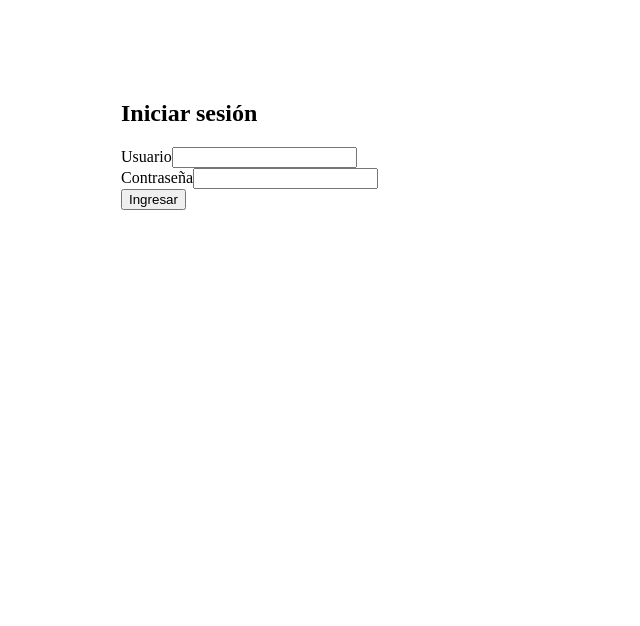
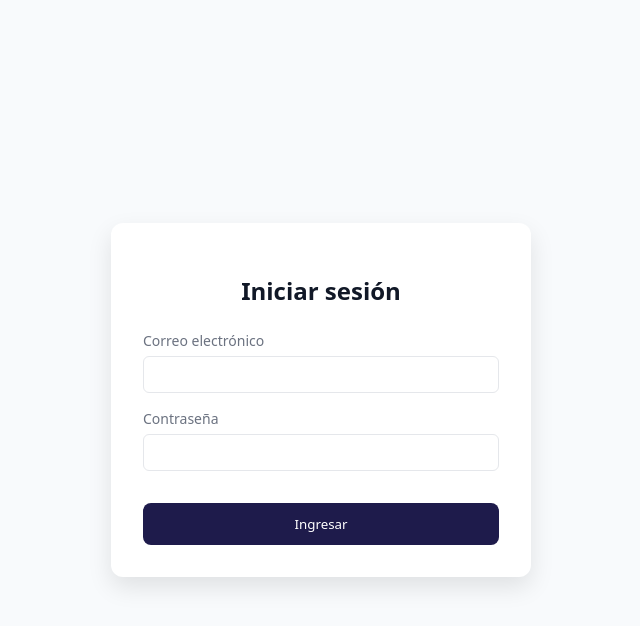
Before and after one commit to andrexi1/prueba-frontend-React, a React (Vite) app: page /login in a window 1280 px wide. Shown: the top 626 px of the page, without its empty margins (319-959 px from the left). Built offline with nearby package versions, Linux system fonts and the light colour scheme.

Commit message:
agregar estilos

```diff
--- a/src/main.jsx
+++ b/src/main.jsx
@@ -3,6 +3,9 @@ import ReactDOM from "react-dom/client";
 import { BrowserRouter } from "react-router-dom";
 import AppRoutes from "./routes/AppRoutes";
 import { AuthProvider } from "./context/AuthContext";
+import "./styles/variables.css";
+import "./styles/global.css";
+
 
 ReactDOM.createRoot(document.getElementById("root")).render(
   <React.StrictMode>
--- a/src/pages/Dashboard.jsx
+++ b/src/pages/Dashboard.jsx
@@ -1,6 +1,8 @@
 import { useEffect, useState } from "react";
 import api from "../api/axios";
 import { useAuth } from "../context/AuthContext";
+import "../styles/dashboard.css";
+
 
 export default function Dashboard() {
     const { logout } = useAuth();
@@ -32,27 +34,18 @@ export default function Dashboard() {
     }, [pageNumber]);
 
     return (
-        <div style={{ padding: "20px", minHeight: "100vh" }}>
-            {/* BOTÓN LOGOUT */}
-            <button
-                onClick={logout}
-                style={{
-                    marginBottom: 20,
-                    padding: "6px 12px",
-                    backgroundColor: "#e53935",
-                    color: "white",
-                    border: "none",
-                    borderRadius: 4,
-                    cursor: "pointer",
-                }}
-            >
-                Cerrar sesión
-            </button>
-
+        <div className="dashboard">
             <h2>Dashboard</h2>
 
+            {/* MENSAJES */}
             {loading && <p>Cargando acciones...</p>}
-            {error && <p>{error}</p>}
+
+            {error && (
+                <div className="error-box">
+                    <p>No fue posible cargar las acciones.</p>
+                    <p>Intenta nuevamente más tarde.</p>
+                </div>
+            )}
 
             {!loading && !error && acciones.length === 0 && (
                 <p>No hay acciones disponibles</p>
@@ -68,18 +61,10 @@ export default function Dashboard() {
                 </ul>
             )}
 
-            {/* PAGINACIÓN */}
-            <div
-                style={{
-                    marginTop: 30,
-                    display: "flex",
-                    justifyContent: "center",
-                    alignItems: "center",
-                    gap: 10,
-                }}
-            >
+            {/*  CONTROLES — FUERA DE TODAS LAS CONDICIONES */}
+            <div className="dashboard-controls">
                 <button
-                    onClick={() => setPageNumber((prev) => Math.max(prev - 1, 1))}
+                    onClick={() => setPageNumber((p) => Math.max(p - 1, 1))}
                     disabled={pageNumber === 1}
                 >
                     Anterior
@@ -87,8 +72,12 @@ export default function Dashboard() {
 
                 <span>Página {pageNumber}</span>
 
-                <button onClick={() => setPageNumber((prev) => prev + 1)}>
+                <button onClick={() => setPageNumber((p) => p + 1)}>
                     Siguiente
+                </button>
+
+                <button className="logout-btn" onClick={logout}>
+                    Cerrar sesión
                 </button>
             </div>
         </div>
--- a/src/pages/Login.jsx
+++ b/src/pages/Login.jsx
@@ -1,6 +1,8 @@
 import { useForm } from "react-hook-form";
 import { useAuth } from "../context/AuthContext";
 import { useState } from "react";
+import "../styles/login.css";
+
 
 export default function Login() {
   const { login, loading } = useAuth();
@@ -20,39 +22,33 @@ export default function Login() {
     if (!result.success) {
       setError(result.message);
     }
-    // ❌ NO navigate()
-    // AppRoutes se encarga de redirigir
+
   };
 
-  return (
-    <div style={{ maxWidth: 400, margin: "100px auto" }}>
+ return (
+  <div className="login-container">
+    <div className="login-card">
       <h2>Iniciar sesión</h2>
 
       <form onSubmit={handleSubmit(onSubmit)}>
-        <div>
-          <label>Usuario</label>
-          <input
-            type="email"
-            {...register("username", { required: "El usuario es requerido" })}
-          />
-          {errors.username && <p>{errors.username.message}</p>}
+        <div className="login-field">
+          <label>Correo electrónico</label>
+          <input type="email" {...register("username", { required: true })} />
         </div>
 
-        <div>
+        <div className="login-field">
           <label>Contraseña</label>
-          <input
-            type="password"
-            {...register("password", { required: "La contraseña es requerida" })}
-          />
-          {errors.password && <p>{errors.password.message}</p>}
+          <input type="password" {...register("password", { required: true })} />
         </div>
 
         {error && <p style={{ color: "red" }}>{error}</p>}
 
-        <button type="submit" disabled={loading}>
+        <button className="login-button" disabled={loading}>
           {loading ? "Ingresando..." : "Ingresar"}
         </button>
       </form>
     </div>
-  );
+  </div>
+);
+
 }
--- /dev/null
+++ b/src/styles/dashboard.css
@@ -0,0 +1,60 @@
+.dashboard {
+  padding: 24px;
+}
+
+.dashboard h2 {
+  margin-bottom: 16px;
+}
+
+.actions-list {
+  background: white;
+  border-radius: 8px;
+  padding: 16px;
+  box-shadow: 0 4px 12px rgba(0, 0, 0, 0.05);
+}
+
+.logout-btn {
+  background: var(--danger);
+  color: white;
+  border: none;
+  border-radius: 6px;
+  padding: 8px 14px;
+}
+
+.pagination {
+  margin-top: 16px;
+  display: flex;
+  justify-content: center;
+  gap: 12px;
+}
+
+.dashboard {
+  min-height: 100vh;
+  background-color: #f5f6fa;
+  padding: 40px;
+}
+
+.dashboard-container {
+  max-width: 1100px;
+  margin: 0 auto;
+  background: white;
+  padding: 24px;
+  border-radius: 8px;
+}
+
+.dashboard-controls {
+  margin-top: 24px;
+  display: flex;
+  justify-content: center;
+  align-items: center;
+  gap: 12px;
+}
+
+.logout-btn {
+  background: #e53935;
+  color: white;
+  border: none;
+  padding: 8px 14px;
+  border-radius: 6px;
+  cursor: pointer;
+}
--- /dev/null
+++ b/src/styles/global.css
@@ -0,0 +1,15 @@
+* {
+  box-sizing: border-box;
+}
+
+body {
+  margin: 0;
+  font-family: system-ui, -apple-system, BlinkMacSystemFont, sans-serif;
+  background-color: var(--background);
+  color: var(--text);
+}
+
+button {
+  font-family: inherit;
+  cursor: pointer;
+}
--- /dev/null
+++ b/src/styles/login.css
@@ -0,0 +1,53 @@
+.login-container {
+  min-height: 100vh;
+  display: flex;
+  align-items: center;
+  justify-content: center;
+  background: var(--background);
+}
+
+.login-card {
+  width: 100%;
+  max-width: 420px;
+  background: var(--card-bg);
+  padding: 32px;
+  border-radius: 12px;
+  box-shadow: 0 10px 25px rgba(0, 0, 0, 0.1);
+}
+
+.login-card h2 {
+  text-align: center;
+  margin-bottom: 24px;
+}
+
+.login-field {
+  margin-bottom: 16px;
+}
+
+.login-field label {
+  display: block;
+  margin-bottom: 6px;
+  font-size: 14px;
+  color: var(--muted);
+}
+
+.login-field input {
+  width: 100%;
+  padding: 10px 12px;
+  border-radius: 6px;
+  border: 1px solid var(--border);
+}
+
+.login-button {
+  width: 100%;
+  padding: 12px;
+  background: var(--primary);
+  color: white;
+  border: none;
+  border-radius: 8px;
+  margin-top: 16px;
+}
+
+.login-button:disabled {
+  opacity: 0.6;
+}
--- /dev/null
+++ b/src/styles/variables.css
@@ -0,0 +1,10 @@
+:root {
+  --primary: #1e1b4b;     /* azul oscuro */
+  --primary-light: #4338ca;
+  --background: #f8fafc;
+  --card-bg: #ffffff;
+  --text: #111827;
+  --muted: #6b7280;
+  --border: #e5e7eb;
+  --danger: #e53935;
+}
```
Also changed, not shown: 1 other file (tests, documents, lock files or other folders).
